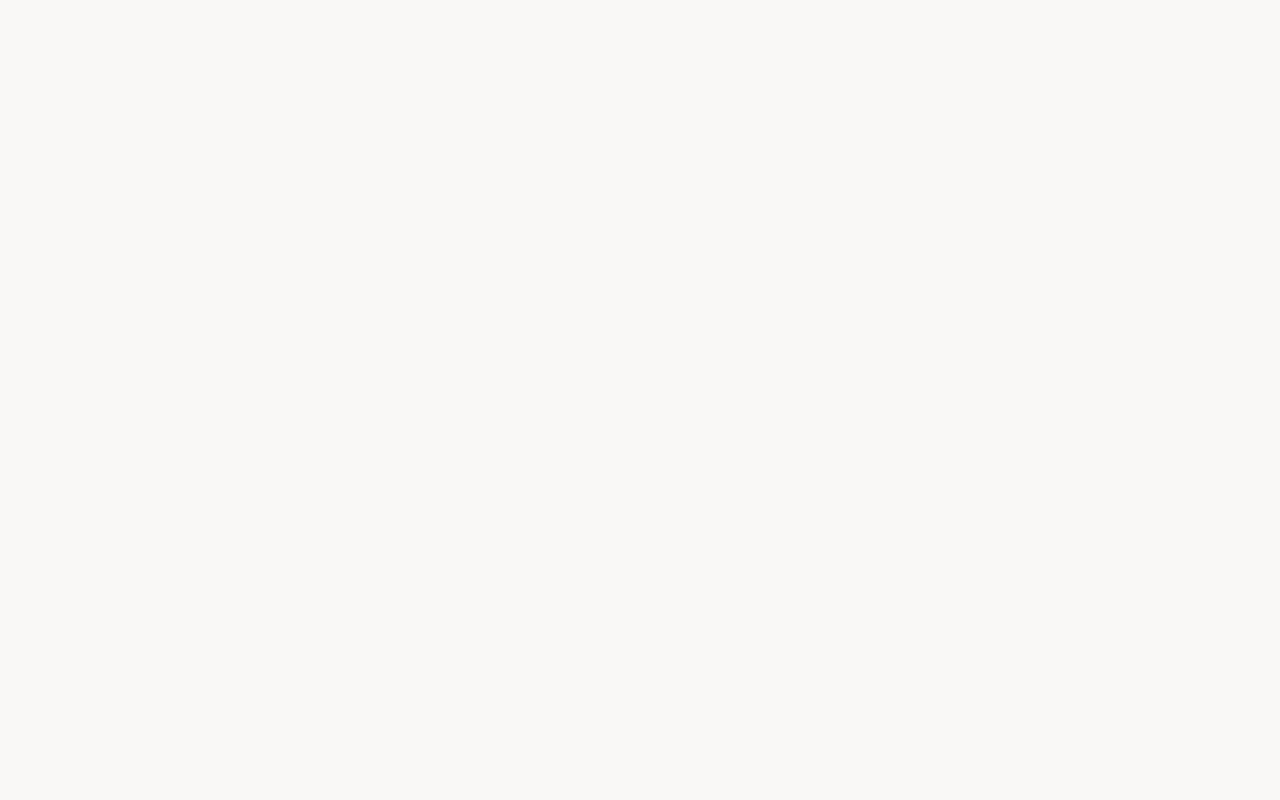
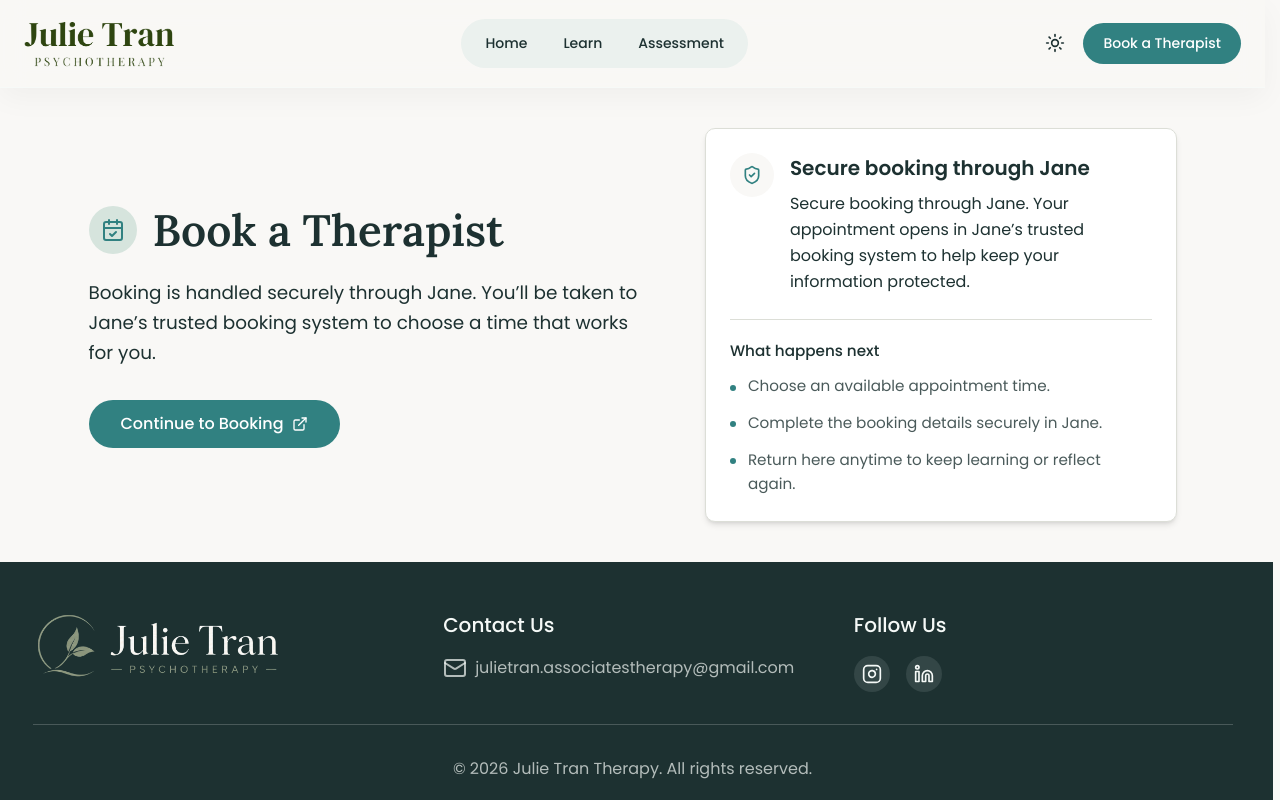
Before and after one commit to TNguyen20194/project-haven-react, a React (Vite) app: page /book in a window 1280 px wide. Before the commit this address had no page. Built offline with nearby package versions, Linux system fonts and the light colour scheme.

Commit message:
Add dedicated booking page

```diff
--- a/src/App.tsx
+++ b/src/App.tsx
@@ -7,6 +7,7 @@ import Layout from "./components/layout/MainLayout";
 import AssessmentLayout from "./components/layout/AssessmentLayout";
 import AssessmentResult from "./pages/assessment/AssessmentResults";
 import ScrollToTop from "./components/scroll-to-top/ScrollToTop";
+import BookTherapist from "./pages/book/BookTherapist";
 import { AssessmentEntryProvider } from "./hooks/AssessmentEntryContext";
 
 function App() {
@@ -18,6 +19,7 @@ function App() {
         <Route element={<Layout />}>
           <Route path="/" element={<HomePage />}/>
           <Route path="/learn" element={<Learn />} />
+          <Route path="/book" element={<BookTherapist />}/>
           {/* Add "About me" page for the therapist */}
         </Route>
 
--- a/src/components/layout/MainLayout.tsx
+++ b/src/components/layout/MainLayout.tsx
@@ -6,9 +6,9 @@ import { Outlet } from "react-router-dom";
 
 const MainLayout = () => {
   return (
-      <main>
+      <main className="min-h-screen flex flex-col">
         <Header />
-        <div>
+        <div className="flex-1 flex items-center">
           <Outlet />
         </div>
         <Footer />
--- a/src/components/layout/footer/footer.style.css
+++ b/src/components/layout/footer/footer.style.css
@@ -1,8 +1,10 @@
 /* ==========>> FOOTER <<==========  */
 
 .footer-container {
-    background-color: hsl(var(--green-1a));
-    padding: 3rem 1.5rem;
+    width: 100vw;
+  margin-left: calc(50% - 50vw);
+  background-color: hsl(var(--green-1a));
+  padding: 3rem 1.5rem;
 }
 
 .footer-grid {
--- a/src/components/layout/header/Header.tsx
+++ b/src/components/layout/header/Header.tsx
@@ -69,13 +69,7 @@ const Header = () => {
           <ThemeToggle />
 
           <Button type="button" variant="primary" size="md">
-            <a
-              href="https://julietran.janeapp.com/#staff_member/1"
-              target="_blank"
-              rel="noopener noreferrer"
-            >
-              Book a Therapist
-            </a>
+            <Link to="/book">Book a Therapist</Link>
           </Button>
         </div>
 
--- a/src/pages/book/BookTherapist.tsx
+++ b/src/pages/book/BookTherapist.tsx
@@ -1,14 +1,76 @@
+import { CalendarCheck, ExternalLink, ShieldCheck } from "lucide-react";
+
 const BookTherapist = () => {
   return (
-    <section className="relative z-10 px-6 py-10 overflow-hidden">
-      <div className="relative z-10 max-w-[72rem] mx-auto">
-        <h2 className="section-heading">Book a Therapist</h2>
-        <div className="mt-8 overflow-hidden rounded-[10px] border border-[#dcded7] bg-[hsl(var(--white))] shadow-md">
-          <iframe
-            src="https://julietran.janeapp.com/#staff_member/1"
-            title="Book a Therapist"
-            className="h-[80vh] w-full"
-          ></iframe>
+    <section className="relative z-10 w-full px-6 py-10 overflow-hidden">
+      <div className="relative z-10 max-w-[68rem] mx-auto">
+        <div className="grid items-center gap-10 lg:grid-cols-[1.1fr_0.9fr]">
+          <div>
+            <div className="flex items-center gap-4">
+              <div className="inline-flex h-12 w-12 items-center justify-center rounded-full bg-[hsl(var(--secondary))] text-[hsl(var(--primary))]">
+                <CalendarCheck className="h-6 w-6" />
+              </div>
+
+              <h2 className="section-heading !text-left leading-none">
+                Book a Therapist
+              </h2>
+            </div>
+
+            <p className="p-text mt-5 max-w-[42rem] !text-[1.15rem] leading-relaxed">
+             Booking is handled securely through Jane. You’ll be taken to Jane’s trusted booking system to choose a time that works for you.
+            </p>
+
+            <a
+              href="https://julietran.janeapp.com/#staff_member/1"
+              target="_blank"
+              rel="noopener noreferrer"
+              className="mt-8 inline-flex items-center gap-2 rounded-full bg-[hsl(var(--primary))] px-8 py-3 text-[hsl(var(--white))] font-medium transition hover:bg-[hsl(var(--primary)/0.9)]"
+            >
+              Continue to Booking
+              <ExternalLink className="h-4 w-4" />
+            </a>
+          </div>
+
+          <div className="rounded-[10px] border border-[#dcded7] bg-[hsl(var(--white))] p-6 shadow-md">
+            <div className="flex items-start gap-4">
+              <div className="flex h-11 w-11 shrink-0 items-center justify-center rounded-full bg-[hsl(var(--background))] text-[hsl(var(--primary))]">
+                <ShieldCheck className="h-5 w-5" />
+              </div>
+
+              <div>
+                <h3 className="text-[1.25rem] font-semibold text-[hsl(var(--green-1))]">
+                  Secure booking through Jane
+                </h3>
+                <p className="p-text mt-2 leading-relaxed">
+                  Secure booking through Jane. Your appointment opens in Jane’s
+                  trusted booking system to help keep your information
+                  protected.
+                </p>
+              </div>
+            </div>
+
+            <div className="mt-6 space-y-3 border-t border-[#dcded7] pt-5">
+              <p className="text-[0.95rem] font-medium text-[hsl(var(--green-1))]">
+                What happens next
+              </p>
+              <ul className="space-y-3 text-[0.95rem] leading-relaxed text-[hsl(var(--green-1))]/80">
+                <li className="flex gap-3">
+                  <span className="mt-[0.65rem] h-1.5 w-1.5 shrink-0 rounded-full bg-[hsl(var(--primary))]" />
+                  <span>Choose an available appointment time.</span>
+                </li>
+                <li className="flex gap-3">
+                  <span className="mt-[0.65rem] h-1.5 w-1.5 shrink-0 rounded-full bg-[hsl(var(--primary))]" />
+                  <span>Complete the booking details securely in Jane.</span>
+                </li>
+                <li className="flex gap-3">
+                  <span className="mt-[0.65rem] h-1.5 w-1.5 shrink-0 rounded-full bg-[hsl(var(--primary))]" />
+                  <span>
+                    Return here anytime to keep learning or reflect again.
+                  </span>
+                </li>
+              </ul>
+            </div>
+          </div>
         </div>
       </div>
     </section>
--- a/src/styles/reset.css
+++ b/src/styles/reset.css
@@ -13,6 +13,9 @@ html, body, #root {
 }
 
 html {
+   width: 100%;
+  max-width: 100%;
+  overflow-x: hidden;
   scroll-behavior: smooth;
 }
 
@@ -36,7 +39,6 @@ body {
   -webkit-font-smoothing: antialiased;
   margin: 0;
   overflow-x: hidden;
-  margin: 0;
     scrollbar-gutter: stable;
 }
 
```
